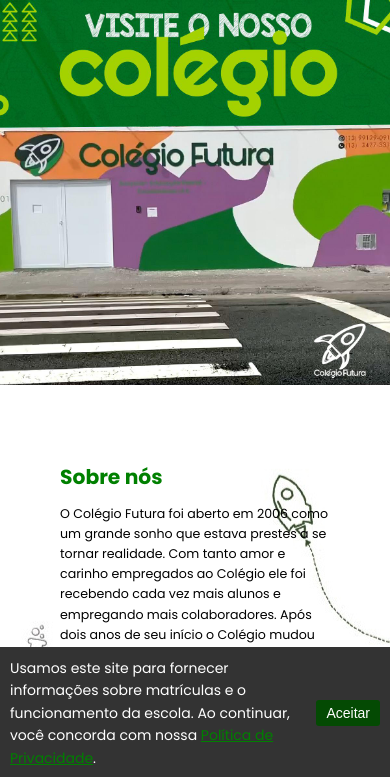
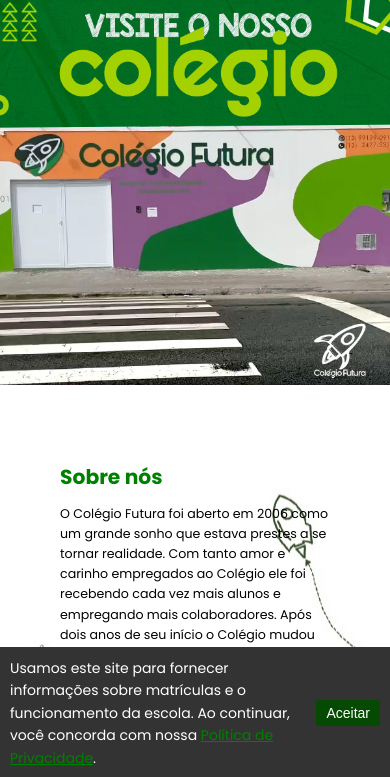
Before and after one commit to eduardanogueira19/site-escola, a plain HTML site: page html/sobre-nos.html in a window 390 px wide. Shown: the part 65-842 px from the top of the page. Drawn offline with Linux system fonts and the light colour scheme.

Commit message:
ajuste fundo

```diff
--- a/css/style-sobre-nos.css
+++ b/css/style-sobre-nos.css
@@ -518,9 +518,8 @@
     body {
         background-image: url('../imagens/fundo/fundo-celular2.png');
         background-repeat: repeat-y;
-        background-position-y: -7%;
-
-        background-size: auto; /* Usa o tamanho original da imagem */
+        background-position-y: -6%;
+        background-size: auto;
         background-attachment: scroll;
     }
 
```
